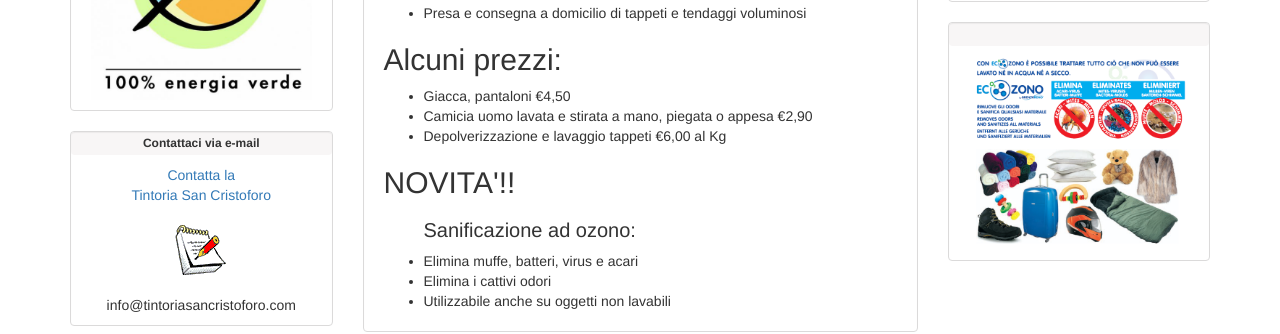
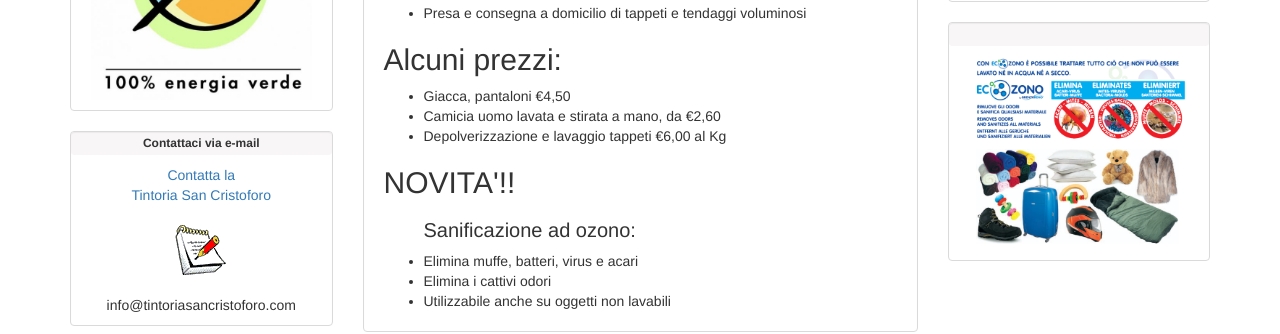
Before and after one commit to TintoriaSanCristoforo/TintoriaSanCristoforo.github.io, a Jekyll site: the page built from index.html, in a window 1280 px wide. Shown: the part 586-920 px from the top of the page. Built offline with Jekyll 4.4.1, drawn with Linux system fonts in a browser that asks for light colours.

Commit message:
Update index.html

```diff
--- a/index.html
+++ b/index.html
@@ -30,7 +30,7 @@ layout: default
     <h2>Alcuni prezzi:</h2>
     <ul>
         <li>Giacca, pantaloni €4,50</li>
-        <li>Camicia uomo lavata e stirata a mano, piegata o appesa €2,90</li>
+        <li>Camicia uomo lavata e stirata a mano, da €2,60</li>
         <li>Depolverizzazione e lavaggio tappeti €6,00 al Kg</li>
     </ul>
 
```
